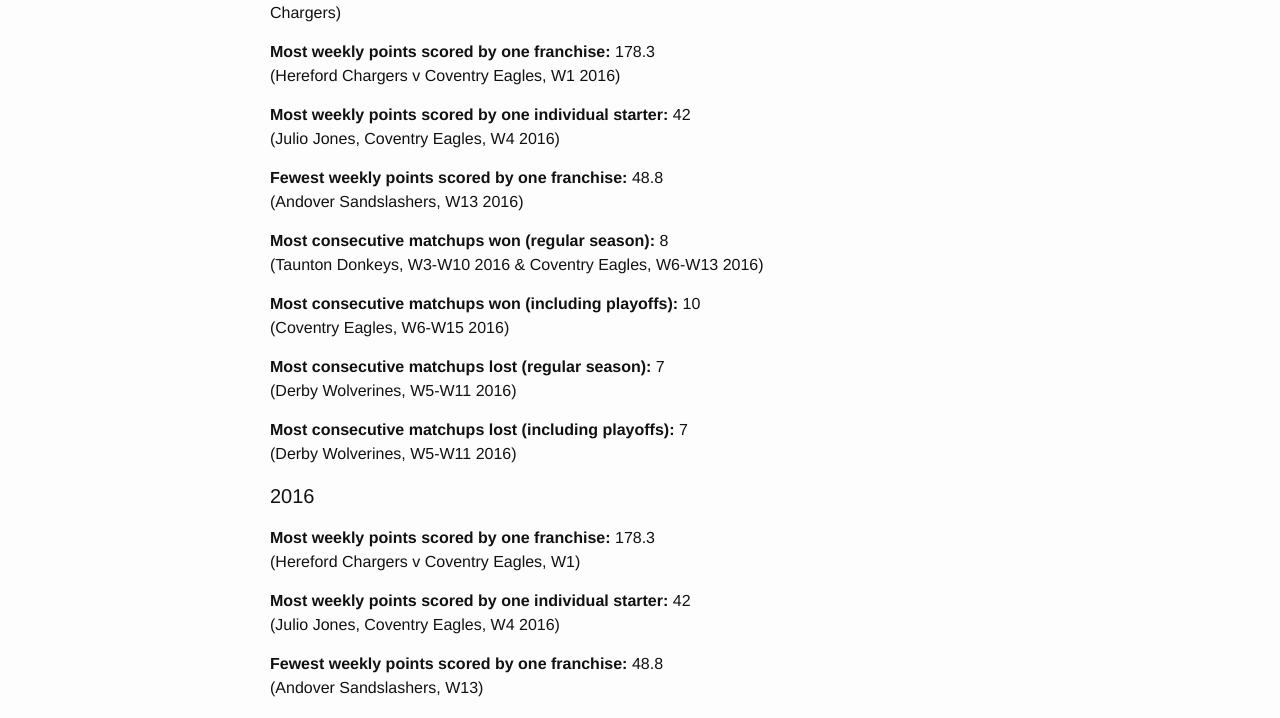
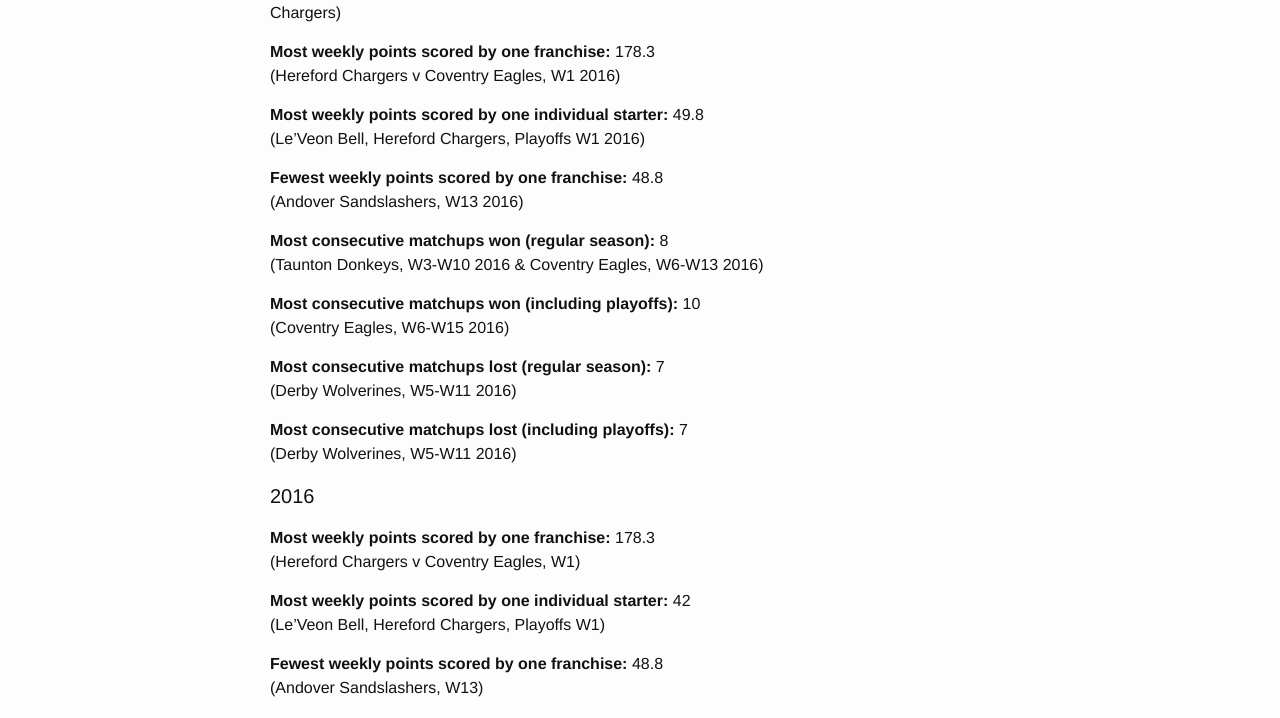
Before and after one commit to UKDynasty/ukdynasty.github.io, a Jekyll site: the page built from history/index.md, in a window 1280 px wide. Shown: the part 922-1640 px from the top of the page. Built offline with Jekyll 4.4.1, drawn with Linux system fonts in a browser that asks for light colours.

Commit message:
Correct error in weekly points record

```diff
--- a/history/index.md
+++ b/history/index.md
@@ -39,8 +39,8 @@ n/a
 **Most weekly points scored by one franchise:**  178.3
 (Hereford Chargers v Coventry Eagles, W1 2016)
 
-**Most weekly points scored by one individual starter:**  42
-(Julio Jones, Coventry Eagles, W4 2016)
+**Most weekly points scored by one individual starter:**  49.8
+(Le'Veon Bell, Hereford Chargers, Playoffs W1 2016)
 
 **Fewest weekly points scored by one franchise:**  48.8
 (Andover Sandslashers, W13 2016)
@@ -63,7 +63,7 @@ n/a
 (Hereford Chargers v Coventry Eagles, W1)
 
 **Most weekly points scored by one individual starter:**  42
-(Julio Jones, Coventry Eagles, W4 2016)
+(Le'Veon Bell, Hereford Chargers, Playoffs W1)
 
 **Fewest weekly points scored by one franchise:**  48.8
 (Andover Sandslashers, W13)
```
